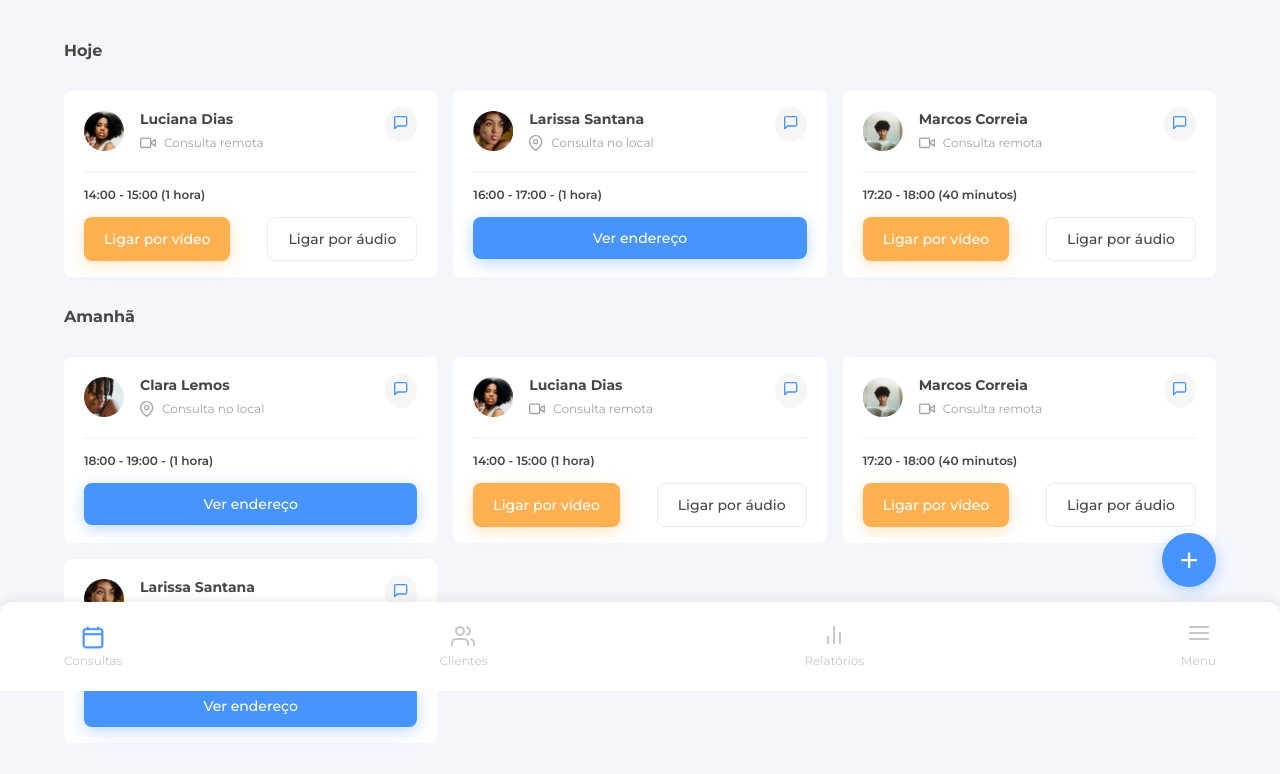
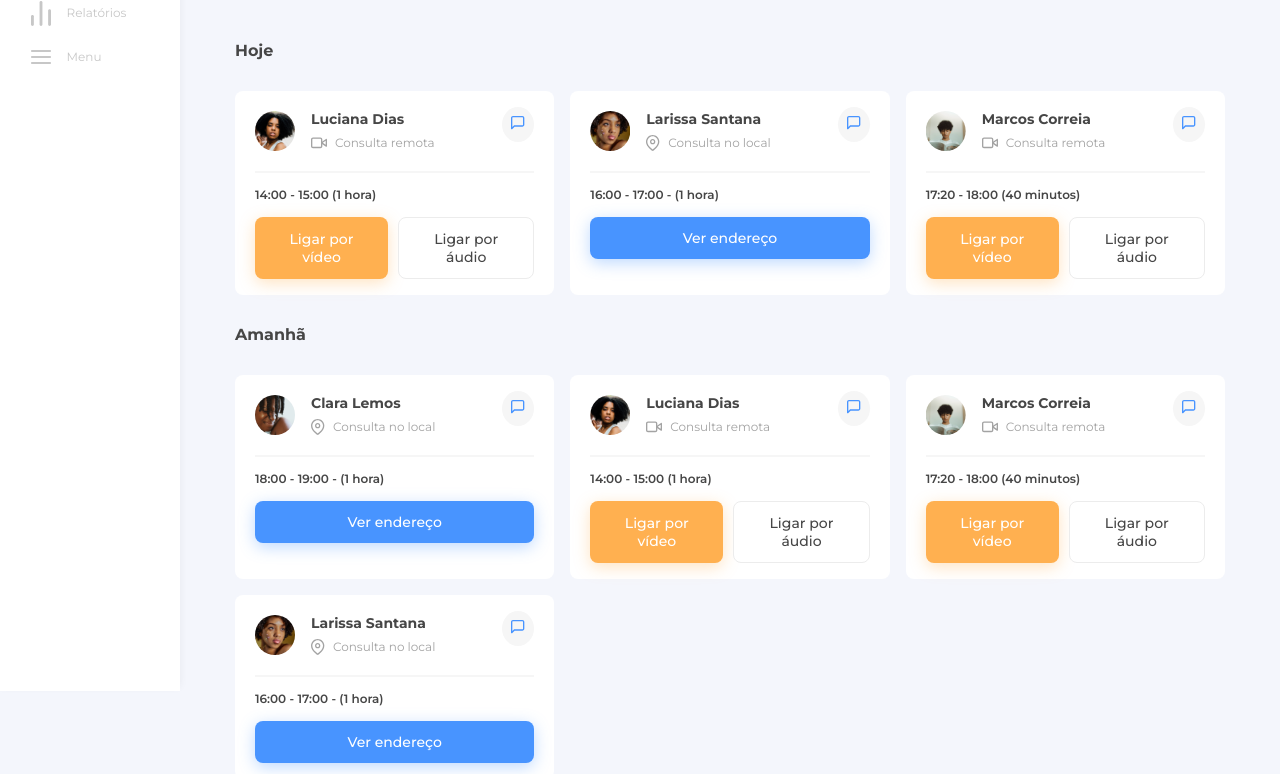
Before and after one commit to aluizamendes/responsividade-7DaysOfCode, a plain HTML site: page index.html in a window 1280 px wide. Shown: the part 109-883 px from the top of the page. Drawn offline with Linux system fonts and the light colour scheme.

Commit message:
added left side navbar

```diff
--- a/css/style.css
+++ b/css/style.css
@@ -4,7 +4,9 @@
 
 :root {
   --primaryBlue: #4894FF;
+  --lightBlue: #67a4f9;
   --primaryOrange: #FFB050;
+  --lightOrange: #fbb866;
 
   --darkBlack: #464646;
   --copyText: #A3A3A3;
@@ -20,6 +22,7 @@ body {
   font-family: 'Montserrat', sans-serif;
   font-size: 1.6rem;
   background-color: var(--surfaces);
+  padding-bottom: 12rem;
 }
 
 .container {
@@ -204,9 +207,10 @@ nav {
 
 .nav_links a:hover {
   color: var(--primaryBlue);
+  font-weight: 600;
 }
 
-.menu_item {
+.menu_item a {
   display: flex;
   flex-direction: column;
   align-items: center;
@@ -241,7 +245,45 @@ nav {
 }
 
 @media (min-width: 1100px) {
+  body {
+    padding-left: 18rem;
+  }
+
   section {
     grid-template-columns: 1fr 1fr 1fr;
   }
+
+  nav {
+    width: 18rem;
+    height: 100%;
+    border-radius: 0;
+    padding: 2.4rem;
+    left: 0;
+  }
+
+  .nav_links {
+    display: flex;
+    flex-direction: column;
+  }
+
+  .menu_item {
+    margin-bottom: 2.4rem;
+  }
+
+  .menu_item a {
+    width: 100%;
+    display: flex;
+    justify-content: flex-start;
+    flex-direction: row;
+    align-items: center;
+    gap: 1.6rem;
+  }
+
+  .menu_item a img {
+    width: 2rem;
+  }
+
+  .btn-maisOpcoes {
+    display: none;
+  }
 }
--- a/index.html
+++ b/index.html
@@ -19,20 +19,16 @@
       </button>
       <div class="nav_links">
         <div class="menu_item">
-          <img src="img/calendario-icon.svg">
-          <a href="index.html">Consultas</a>
+          <a href="index.html"><img src="img/calendario-icon.svg">Consultas</a>
         </div>
         <div class="menu_item">
-          <img src="img/clientes-icon.svg">
-          <a href="#">Clientes</a>
+          <a href="#"><img src="img/clientes-icon.svg">Clientes</a>
         </div>
         <div class="menu_item">
-          <img src="img/relatorios-icon.svg">
-          <a href="#">Relatórios</a>
+          <a href="#"><img src="img/relatorios-icon.svg">Relatórios</a>
         </div>
         <div class="menu_item">
-          <img src="img/menu-icon.svg">
-          <a href="#">Menu</a>
+          <a href="#"><img src="img/menu-icon.svg">Menu</a>
         </div>
       </div>
     </div>
```
